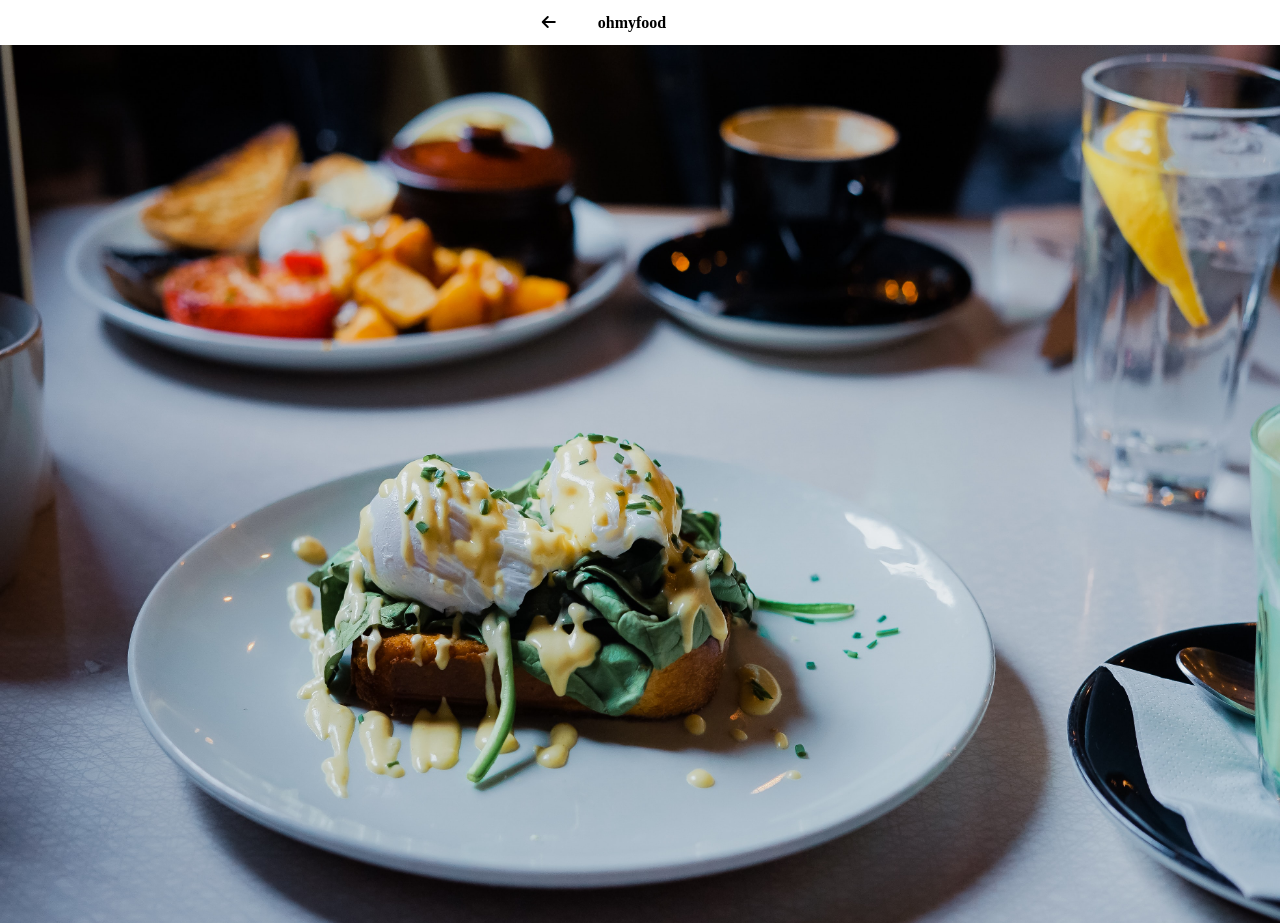
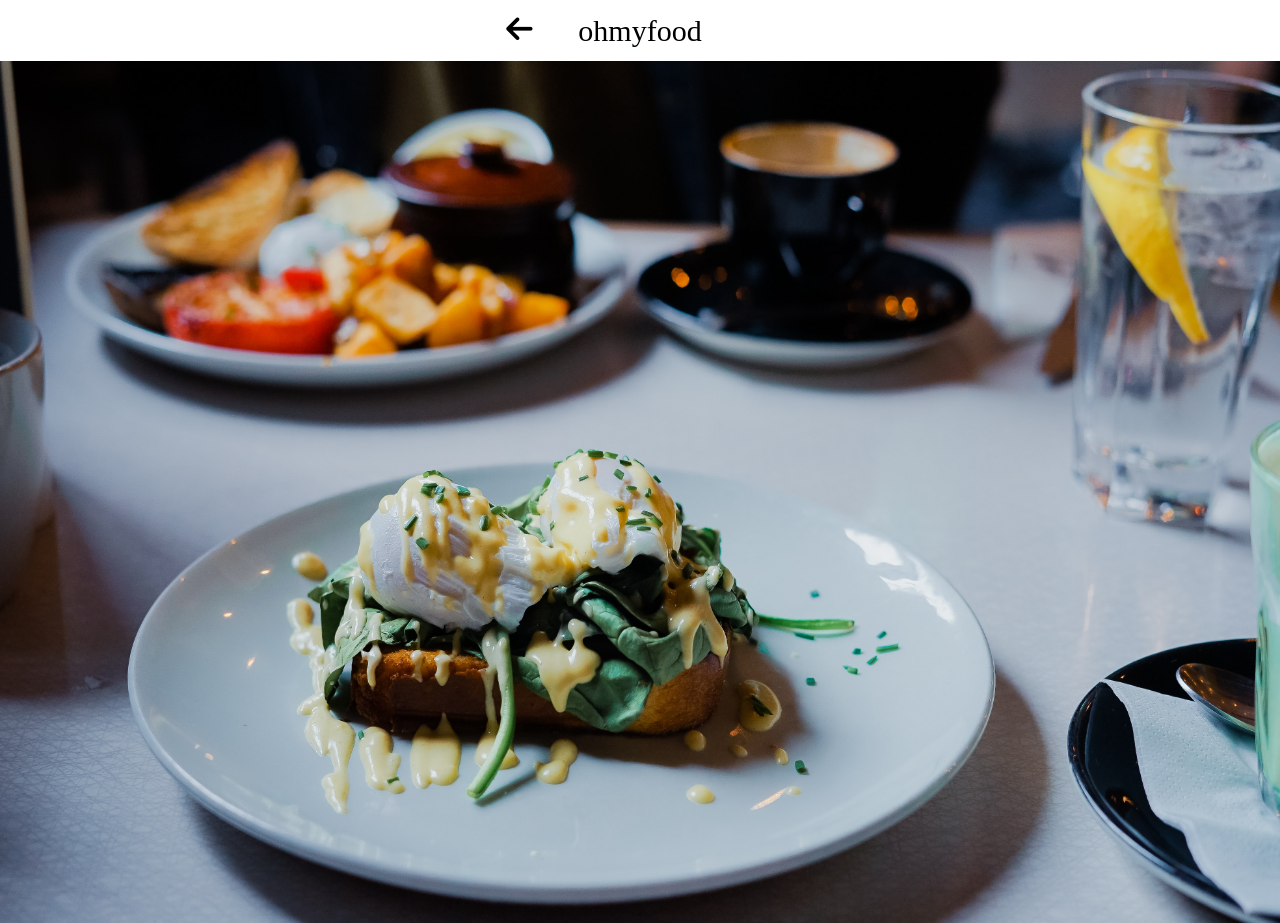
Before and after one commit to PasseratCharlene/Ohmyfood, a website: page pages/a-la-francaise.html in a window 1280 px wide. Shown: the top 923 px of the page. Drawn offline with Linux system fonts and the light colour scheme; a web font is replaced by a local one.

Commit message:
restructuration Sass

```diff
--- a/sass/pages/_restaurant.scss
+++ b/sass/pages/_restaurant.scss
@@ -14,9 +14,12 @@ $Green: #99E2D0;
     box-shadow: 0 2px 4px 0 rgba(0, 0, 0, 0.15);
     margin: 0;
     font-family: 'Shrikhand', serif;
+    font-size: 30px;
 
-    & i {
+    & i{
         padding-right: 42px;
+        width: 30px;
+        height: 30px;
     }
 }
 
```
Also changed, not shown: css/main.css, 1 other file.
